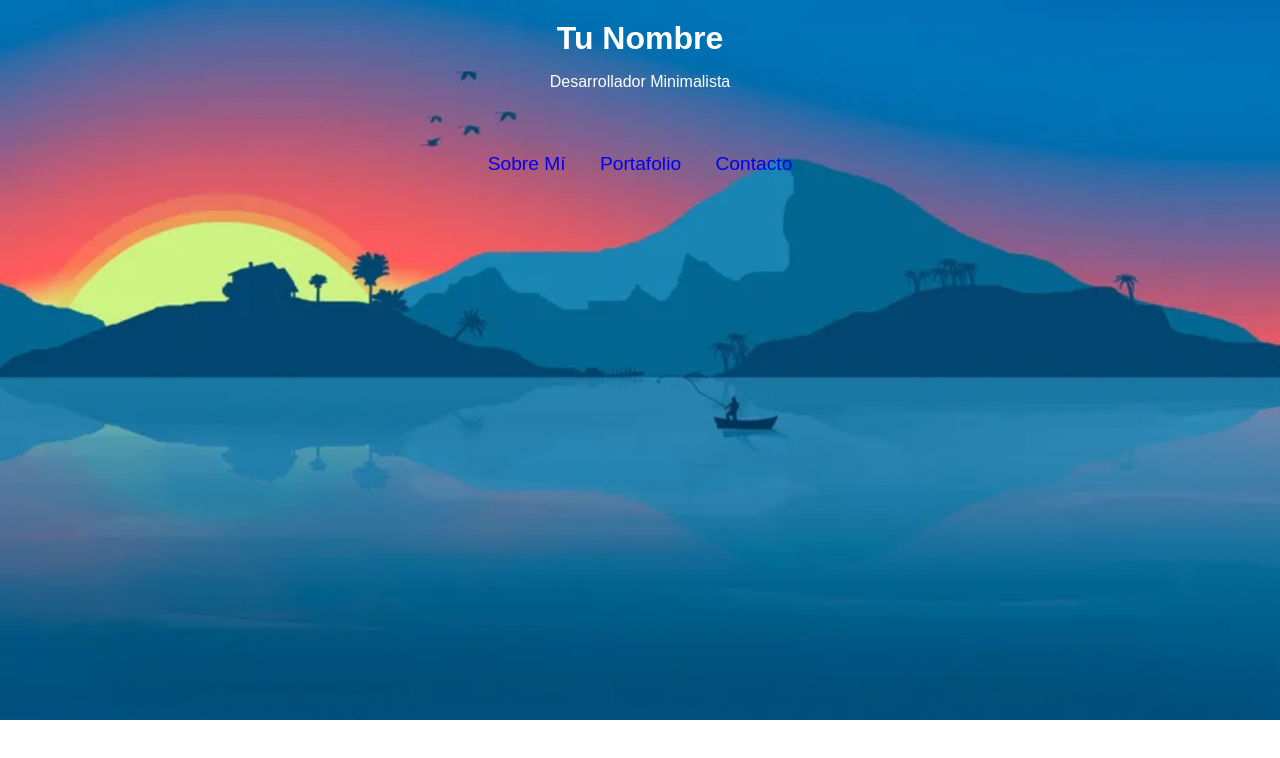
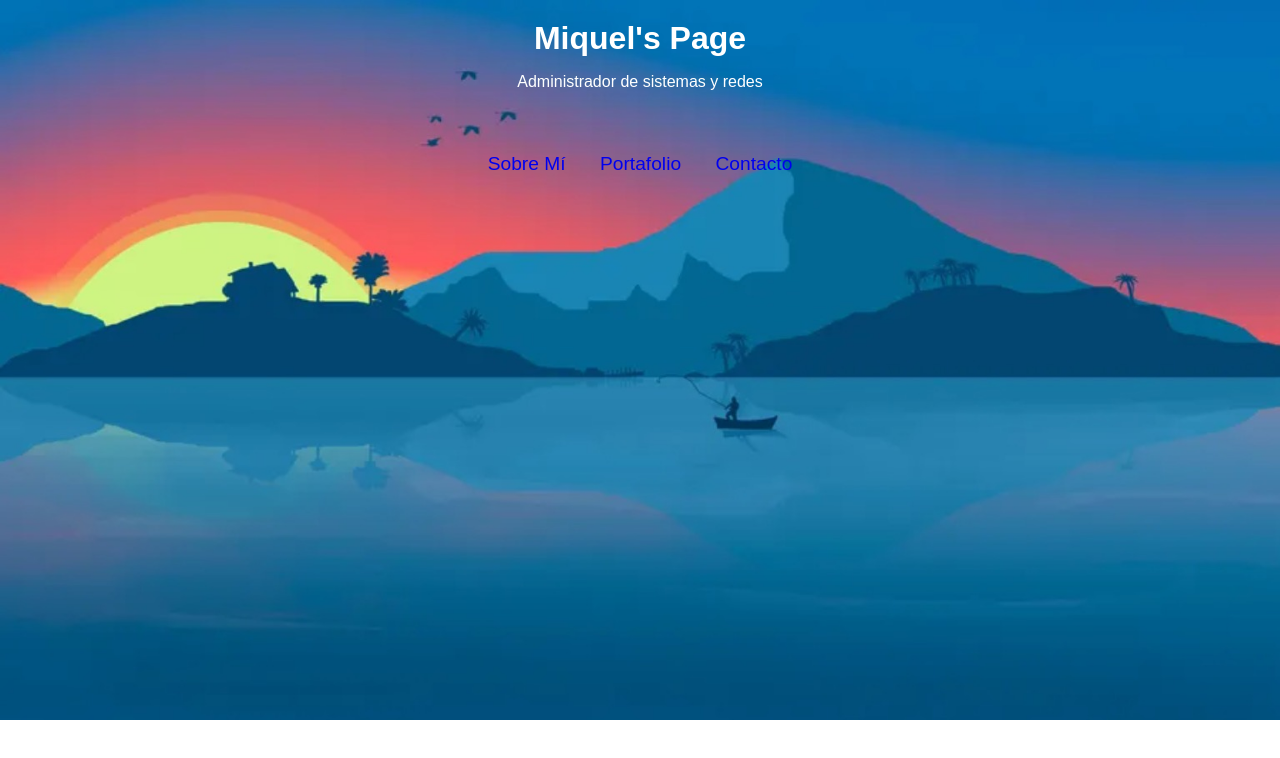
Before and after one commit to miquelmike/miquel, a plain HTML site: page index.html in a window 1280 px wide. Drawn offline with Linux system fonts and the light colour scheme.

Commit message:
Update index.html

```diff
--- a/index.html
+++ b/index.html
@@ -3,13 +3,13 @@
 <head>
     <meta charset="UTF-8">
     <meta name="viewport" content="width=device-width, initial-scale=1.0">
-    <title>Tu Nombre</title>
+    <title>Miquel</title>
     <link rel="stylesheet" href="style.css">
 </head>
 <body>
     <header>
-        <h1>Tu Nombre</h1>
-        <p>Desarrollador Minimalista</p>
+        <h1>Miquel's Page</h1>
+        <p>Administrador de sistemas y redes</p>
     </header>
 
     <nav>
```
